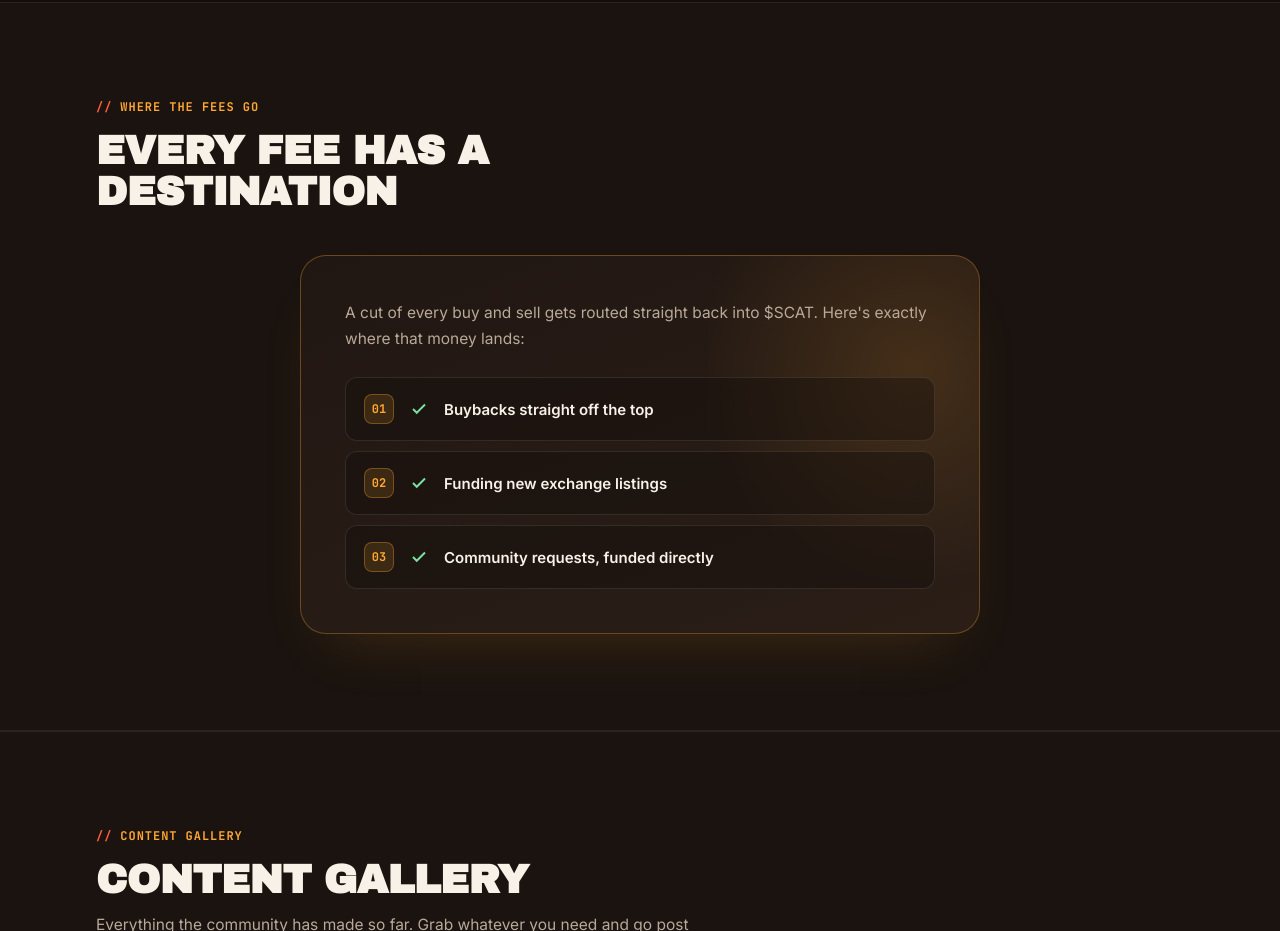
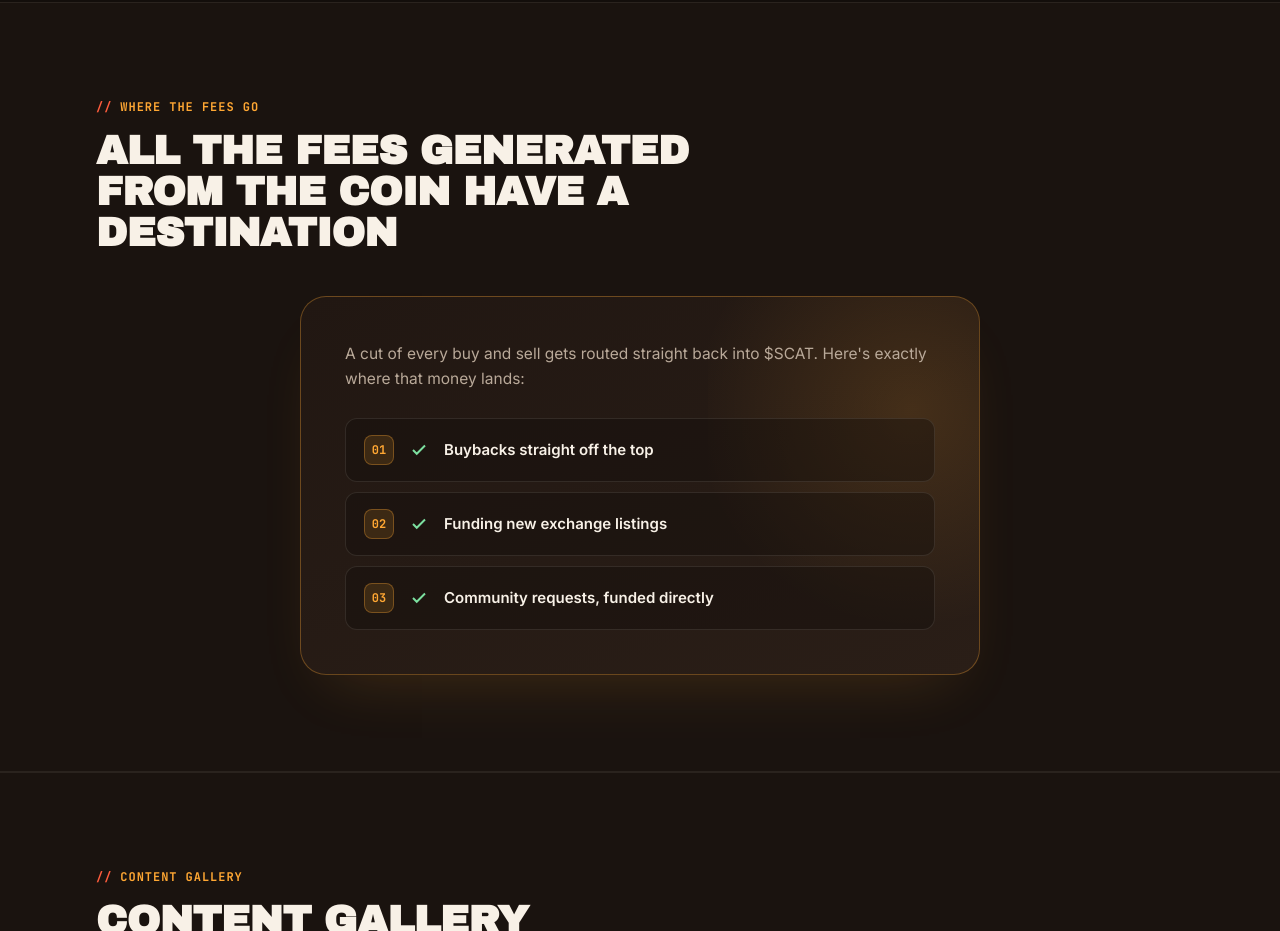
Before and after one commit to LahhWhale/screamingcat-site, a plain HTML site: page index.html in a window 1280 px wide. Shown: the part 1440-2371 px from the top of the page. Drawn offline with Linux system fonts and the light colour scheme.

Commit message:
Update title and descriptions in index.html

```diff
--- a/index.html
+++ b/index.html
@@ -3,10 +3,10 @@
 <head>
 <meta charset="UTF-8">
 <meta name="viewport" content="width=device-width, initial-scale=1, viewport-fit=cover">
-<title>$SCAT | Screaming Cat | The OG Meme That Never Got Its Run</title>
+<title>The Screaming Cat</title>
 <meta name="description" content="Screaming Cat: the official pfp of r/memes. $SCAT | every trencher's spirit animal. Fees fund buybacks, listings, and community requests.">
 <meta property="og:title" content="$SCAT | Screaming Cat">
-<meta property="og:description" content="The OG meme that never got its proper run. Official r/memes pfp. BILLIONS will scream.">
+<meta property="og:description" content="The iconic meme that never saw it's full potential. Official r/memes pfp. BILLIONS will scream.">
 <meta property="og:image" content="banner-og.png">
 <meta property="og:type" content="website">
 <meta name="twitter:card" content="summary_large_image">
@@ -468,7 +468,7 @@
   <div class="wrap">
     <div class="section-head reveal">
       <div class="eyebrow">where the fees go</div>
-      <h2>Every fee has a destination</h2>
+      <h2>All the fees generated from the coin have a destination</h2>
     </div>
     <div class="fees-panel reveal">
       <div class="fees-intro">
```
